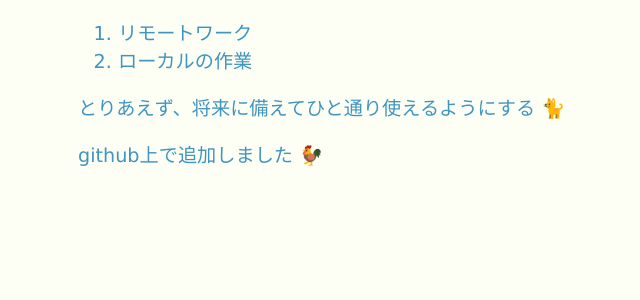
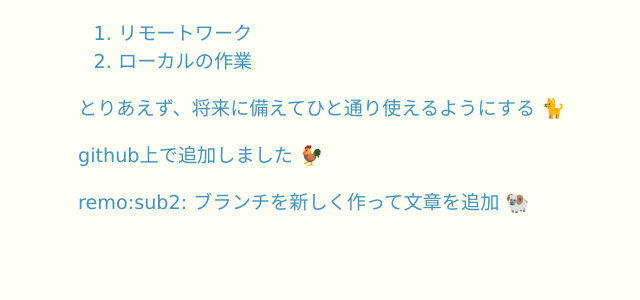
Before and after one commit to emeraru/project, a PHP site: page / in a window 1280 px wide. Shown: the part 240-540 px from the top of the page, without its empty margins (50-690 px from the left). Run offline with PHP 8.4, Linux system fonts and the light colour scheme.

Commit message:
remo:sub2: index.phpを編集 🐏

```diff
--- a/index.php
+++ b/index.php
@@ -22,5 +22,6 @@ github_pat_11A7UZWDY0PUIWwjw8ATXh_TahpUpGleegTm1wzrUTMW70oreiT6hc5tztKlR5t9rA4HS
 	</ol>
 	<p>とりあえず、将来に備えてひと通り使えるようにする 🐈</p>
 	<p>github上で追加しました 🐓</p>
+	<p>remo:sub2: ブランチを新しく作って文章を追加 🐏</p>
 </body>
 </html>
```
